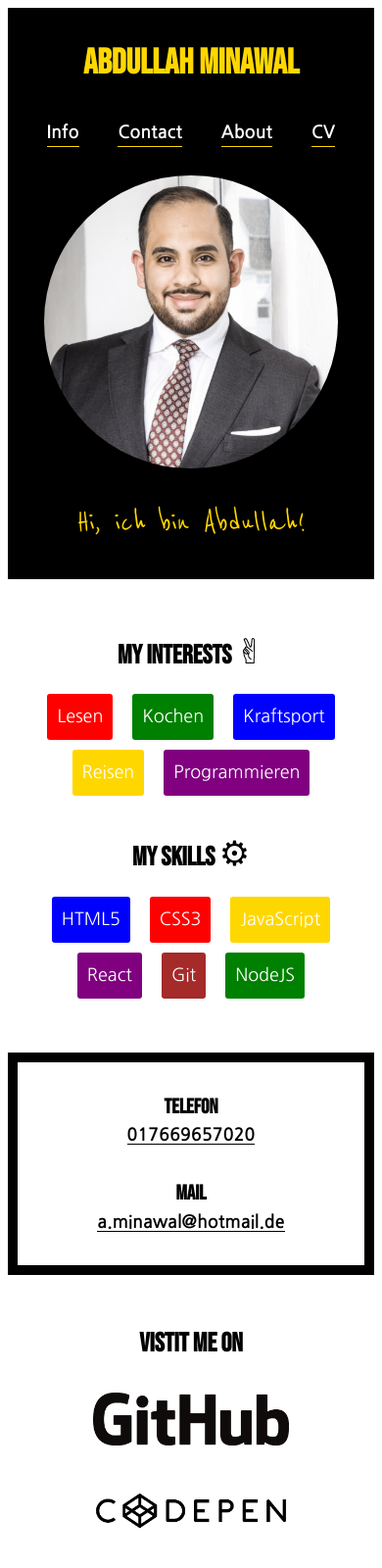
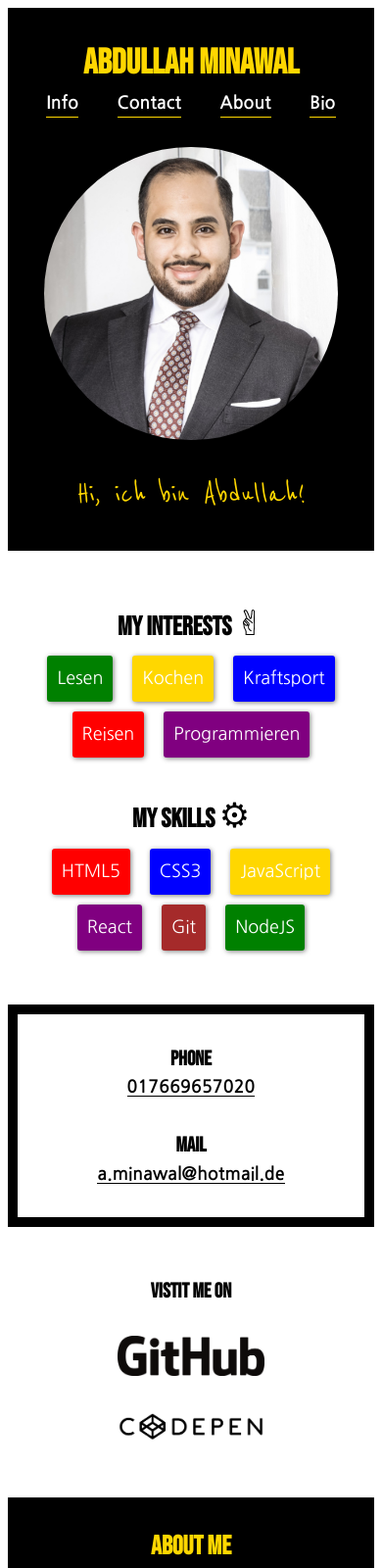
Before and after one commit to MasihMinawal/personal-website, a plain HTML site: page src/index.html in a window 390 px wide. Shown: the top 1600 px of the page at 98% size. Drawn offline with Linux system fonts and the light colour scheme.

Commit message:
Update mobil version

```diff
--- a/src/index.html
+++ b/src/index.html
@@ -1,88 +1,113 @@
 <!DOCTYPE html>
 <html lang="de">
   <head>
-    <meta charset="UTF-8">
-    <meta name="viewport" content="width=device-width, initial-scale=1.0">
+    <meta charset="UTF-8" />
+    <meta name="viewport" content="width=device-width, initial-scale=1.0" />
     <title>Personal Website</title>
-    <link rel="stylesheet" href="styles/index.css">
-    <link rel="preconnect" href="https://fonts.gstatic.com">
-    <link rel="preconnect" href="https://fonts.gstatic.com">
-    <link rel="preconnect" href="https://fonts.gstatic.com">
-    <link rel="preconnect" href="https://fonts.gstatic.com">
-    <link rel="preconnect" href="https://fonts.gstatic.com">
-    <link href="https://fonts.googleapis.com/css2?family=Bebas+Neue&family=Nanum+Gothic:wght@400;700&family=Reenie+Beanie&display=swap" rel="stylesheet">
+    <link rel="stylesheet" href="styles/index.css" />
+    <link
+      href="https://fonts.googleapis.com/css2?family=Bebas+Neue&family=Nanum+Gothic:wght@400;700&family=Reenie+Beanie&display=swap"
+      rel="stylesheet"
+    />
+  </head>
+
+  <body>
     <header>
       <h1>Abdullah Minawal</h1>
-        <nav class="navigation">
+      <nav class="header-nav">
         <a href="#info">Info</a>
         <a href="#contact">Contact</a>
         <a href="#about-me">About</a>
-            <a href="#cv">CV</a>
+        <a href="#cv">Bio</a>
       </nav>
     </header>
     <main>
-    <section class="profil">
-        <img src="images/Abdullah Minawal.png" alt="Das ist Abdullah Minawal" width="80%" height="auto;" class="profilbild">
-        <figcaption class="fig">Hi, ich bin Abdullah!</figcaption>
+      <section class="me-container">
+        <figure class="me-figure">
+          <img
+            src="images/Abdullah Minawal.png"
+            alt="Das ist Abdullah Minawal"
+            width="80%"
+            height="auto;"
+            class="me"
+          />
+          <figcaption class="me-fig">Hi, ich bin Abdullah!</figcaption>
+        </figure>
       </section>
-    <section id="info" class="info">
-        <div class="interessen">
+      <section id="info" class="info-container">
+        <div class="my-interets">
           <h2>My Interests <span>✌︎</span></h2>
           <ul>
-            <li class="red">Lesen</li>
-            <li class="green">Kochen</li>
+            <li class="green">Lesen</li>
+            <li class="gold">Kochen</li>
             <li class="blue">Kraftsport</li>
-            <li class="gold">Reisen</li>
+            <li class="red">Reisen</li>
             <li class="purple">Programmieren</li>
           </ul>
         </div>
         <h2>My Skills <span>⚙︎</span></h2>
         <ul>
-            <li class="blue">HTML5</li>
-            <li class="red">CSS3</li>
+          <li class="red">HTML5</li>
+          <li class="blue">CSS3</li>
           <li class="gold">JavaScript</li>
           <li class="purple">React</li>
           <li class="brown">Git</li>
           <li class="green">NodeJS</li>
         </ul>
       </section>
-    <section id="contact" class="contact">
+      <section id="contact" class="contact-container">
         <div class="telefon">
-        <h3>Telefon</h3>
+          <h3>Phone</h3>
           <a href="tel:+49-17669657020">017669657020</a>
         </div>
         <h3>Mail</h3>
         <a href="mailto:abdullah.minawal@hotmail.de">a.minawal@hotmail.de</a>
       </section>
-    <section class="social">
-        <h2>Vistit me on</h2>
-        <a href="https://github.com/minawal">
-            <img src="images/GitHub-Logo.png" alt="Github" width="200" height="auto">
+      <section class="social-container">
+        <h3>Vistit me on</h3>
+        <div class="social-logos">
+          <a href="https://github.com/minawal" target="_blank">
+            <img
+              src="images/GitHub-Logo.png"
+              alt="Github"
+              width="150"
+              height="auto"
+            />
           </a>
-        <a href="https://codepen.io/Abimi">
-            <img src="images/Codepen-Logo.png" alt="CodePen" width="200" height="auto" class="codepen">
+          <a href="https://codepen.io/Abimi" target="_blank">
+            <img
+              src="images/Codepen-Logo.png"
+              alt="CodePen"
+              width="150"
+              height="auto"
+              class="codepen"
+            />
           </a>
+        </div>
       </section>
-    <section class="about-me" id="about-me">
+      <section class="about-me-container" id="about-me">
         <h2>About me</h2>
-        <p>Lorem ipsum dolor sit amet, consetetur sadipscing elitr,
-           sed diam nonumy eirmod tempor invidunt ut labore et dolore magna aliquyam erat,
-           sed diam voluptua. At vero eos et accusam et justo duo dolores et ea rebum.
-           Stet clita kasd gubergren, no sea takimata sanctus est Lorem ipsum dolor sit amet.</p>
+        <p>
+          Lorem ipsum dolor sit amet, consetetur sadipscing elitr, sed diam
+          nonumy eirmod tempor invidunt ut labore et dolore magna aliquyam erat,
+          sed diam voluptua. At vero eos et accusam et justo duo dolores et ea
+          rebum. Stet clita kasd gubergren, no sea takimata sanctus est Lorem
+          ipsum dolor sit amet.
+        </p>
       </section>
       <section class="cv" id="cv">
-        <h2>CV</h2>
+        <h2>My Bio <span>✍︎</span></h2>
         <table class="cv-table">
           <tr>
-                <th>Schule</th>
+            <th>School</th>
             <td>Albrecht-Thaer-Gymnasium</td>
           </tr>
           <tr>
-                <th>Studium</th>
-                <td>Universität Hamburg</td>
+            <th>College</th>
+            <td>University of Hamburg</td>
           </tr>
           <tr>
-                <th>Arbeit</th>
+            <th>Employment</th>
             <td>Exomedia GmbH</td>
           </tr>
         </table>
@@ -91,6 +116,5 @@
     <footer class="footer" id="footer">
       <p>© 2021 by Abdullah Minawal</p>
     </footer>
-
   </body>
 </html>
--- a/src/styles/index.css
+++ b/src/styles/index.css
@@ -7,33 +7,21 @@ body {
   font-size: 112.5%;
   line-height: 1.5;
   text-align: center;
-
 }
 
-h1, h2, h3 {
+h1,
+h2,
+h3 {
   font-family: 'Bebas Neue', cursive;
+  margin: 0;
 }
 
 h1 {
-    margin: 0;
-    padding: 30px;
   color: gold;
-}
-
-h2 {
-    margin: 0;
-    padding-bottom: 10px;
-}
-
-
-
-h3 {
-    margin: 0px;
 }
 
 a {
   text-decoration: none;
-    border-bottom: 1px solid gold;
   font-weight: bold;
 }
 
@@ -62,50 +50,67 @@ span {
 header {
   background-color: black;
   color: white;
+  padding: 30px 0;
 }
 
 header > a {
   color: #fff;
 }
 
-.navigation {
+.header-nav {
   display: flex;
   justify-content: space-evenly;
-    align-items: stretch;
-    padding-bottom: 30px;
+  align-items: center;
+  max-width: 500px;
+  margin: 0 auto;
 }
 
-.navigation > a {
+.header-nav > a {
   color: white;
+  border-bottom: 1px solid gold;
 }
 
-.profil {
+.me-container {
   background-color: black;
-    margin-top: -1px;
 }
 
-.profilbild {
+.me-figure {
+  margin: 0;
+}
+
+.me {
   display: block;
   margin: 0 auto;
   border-radius: 1000px;
+  max-width: 300px;
 }
 
-.fig {
+.me-fig {
   font-family: 'Reenie Beanie', cursive;
   font-size: 35px;
   color: gold;
   padding: 30px;
 }
 
-.info {
+.info-container {
   padding: 50px 0;
   font-weight: bol;
   max-width: 90%;
   margin: 0 auto;
 }
 
-.interessen {
+.my-interets {
   margin-bottom: 30px;
+}
+
+.red,
+.blue,
+.green,
+.pink,
+.gold,
+.purple,
+.brown {
+  box-shadow: 1px 1px 5px rgba(0, 0, 0, 0.5);
 }
 
 .red {
@@ -136,51 +141,52 @@ header > a {
   background-color: brown;
 }
 
-.contact {
+.contact-container {
   border: 10px solid black;
-    padding: 30px;
+  padding: 30px 0;
 }
 
-.contact a {
+.contact-container a {
   color: black;
   border-bottom: 1px solid black;
   font-weight: bold;
 }
 
 .telefon {
-    margin-bottom: 30px;
+  padding-bottom: 30px;
 }
 
-.social {
-    padding: 50px;
+.social-container {
+  padding: 50px 0;
 }
 
-.social > a {
-    display: inline-block;
-    border: none;
-    padding: 20px;
+.social-logos {
+  display: flex;
+  justify-content: center;
+  align-items: center;
+  flex-wrap: wrap;
 }
 
-.social img {
-    width: 100%;
-    max-width: 200px;
-    height: auto;
+.social-logos > a {
+  border: none;
+  padding: 30px 30px 0 30px;
 }
 
-.about-me {
+.about-me-container {
   color: white;
   background-color: black;
   margin: 0 auto;
   padding: 30px 0;
 }
 
-.about-me > h2 {
+.about-me-container > h2 {
   color: gold;
 }
 
-.about-me > p {
+.about-me-container > p {
   padding: 0;
   width: 90%;
+  max-width: 700px;
   margin: 0 auto;
 }
 
@@ -191,20 +197,20 @@ header > a {
 .cv-table {
   text-align: left;
   width: 90%;
+  max-width: 500px;
   margin: 0 auto;
 }
 
 .cv-table th {
-    padding-right: 20px;
-    padding-left: 5px;
-    border: 1px solid black;
+  padding: 10px 20px 10px 10px;
   border-radius: 3px;
+  border: 3px solid black;
 }
 
 .cv-table td {
-    padding-left: 5px;
-    border: 1px solid black;
+  padding: 10px;
   border-radius: 3px;
+  border: 3px solid black;
 }
 
 footer {
```
Also changed, not shown: 1 other file. Lines whose indentation alone changed are shown as unchanged.
